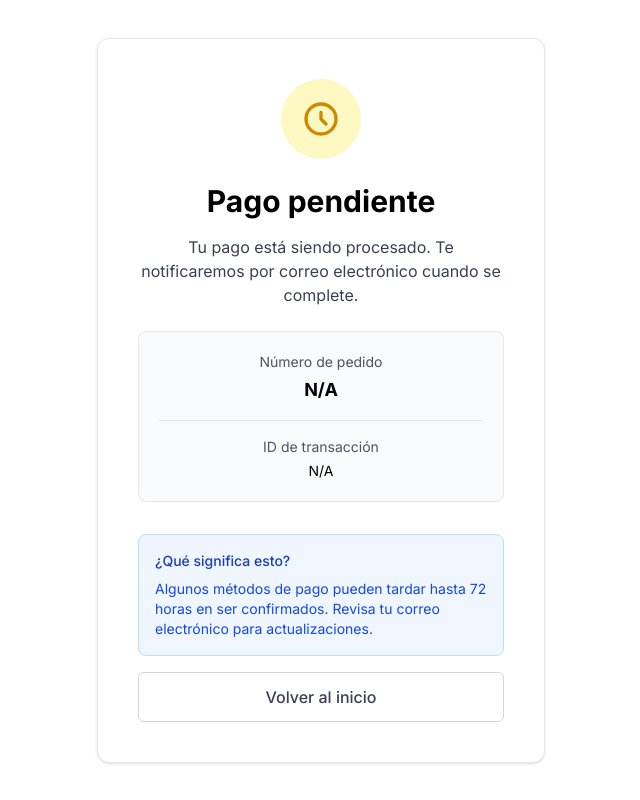
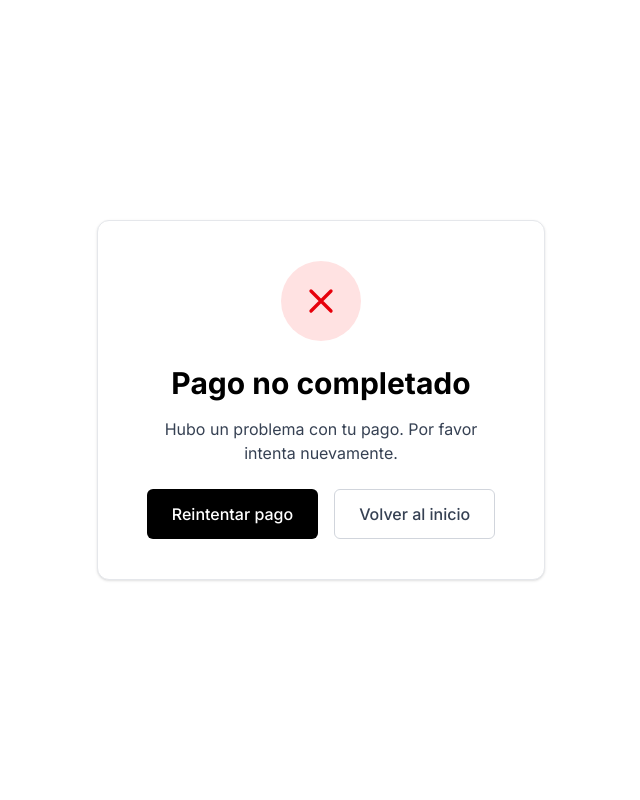
Before and after one commit to EduardoG0304/MJ, a Next.js app: page /checkout/pending in a window 1280 px wide. Shown: the whole page, without its empty margins (319-959 px from the left). Built offline with nearby package versions, Linux system fonts and the light colour scheme.

Commit message:
pending forms

```diff
--- a/src/app/checkout/pending/page.jsx
+++ b/src/app/checkout/pending/page.jsx
@@ -1,53 +1,32 @@
 'use client';
 
-import { useEffect } from 'react';
-import { useSearchParams } from 'next/navigation';
+import { Suspense } from 'react';
 import Link from 'next/link';
 
-export default function PendingPage() {
-  const searchParams = useSearchParams();
-  const orderId = searchParams.get('external_reference');
-  const paymentId = searchParams.get('payment_id');
-
-  useEffect(() => {
-    // Puedes registrar el estado pendiente aquí si es necesario
-    console.log('Pago pendiente', { orderId, paymentId });
-  }, [orderId, paymentId]);
-
+function FailureContent() {
   return (
     <div className="min-h-screen bg-white flex items-center justify-center px-4">
       <div className="text-center max-w-md w-full bg-white border border-gray-200 rounded-xl p-8 md:p-10 shadow-sm">
-        <div className="w-20 h-20 bg-yellow-100 rounded-full flex items-center justify-center mx-auto mb-6">
-          <svg xmlns="http://www.w3.org/2000/svg" className="h-10 w-10 text-yellow-600" fill="none" viewBox="0 0 24 24" stroke="currentColor">
-            <path strokeLinecap="round" strokeLinejoin="round" strokeWidth={2} d="M12 8v4l3 3m6-3a9 9 0 11-18 0 9 9 0 0118 0z" />
+        <div className="w-20 h-20 bg-red-100 rounded-full flex items-center justify-center mx-auto mb-6">
+          <svg xmlns="http://www.w3.org/2000/svg" className="h-10 w-10 text-red-600" fill="none" viewBox="0 0 24 24" stroke="currentColor">
+            <path strokeLinecap="round" strokeLinejoin="round" strokeWidth={2} d="M6 18L18 6M6 6l12 12" />
           </svg>
         </div>
-        <h1 className="text-2xl md:text-3xl font-bold text-black mb-4">Pago pendiente</h1>
+        <h1 className="text-2xl md:text-3xl font-bold text-black mb-4">Pago no completado</h1>
         <p className="text-gray-700 mb-6">
-          Tu pago está siendo procesado. Te notificaremos por correo electrónico cuando se complete.
+          Hubo un problema con tu pago. Por favor intenta nuevamente.
         </p>
 
-        <div className="bg-gray-50 p-5 rounded-lg border border-gray-200 mb-8">
-          <p className="text-sm text-gray-600 mb-1">Número de pedido</p>
-          <p className="font-mono font-bold text-lg text-black">{orderId || 'N/A'}</p>
-
-          <div className="mt-4 pt-4 border-t border-gray-200">
-            <p className="text-sm text-gray-600 mb-1">ID de transacción</p>
-            <p className="font-mono text-sm text-black break-all">{paymentId || 'N/A'}</p>
-          </div>
-        </div>
-
-        <div className="space-y-4">
-          <div className="bg-blue-50 p-4 rounded-lg border border-blue-200 text-left">
-            <h3 className="text-sm font-medium text-blue-800 mb-2">¿Qué significa esto?</h3>
-            <p className="text-sm text-blue-700">
-              Algunos métodos de pago pueden tardar hasta 72 horas en ser confirmados. Revisa tu correo electrónico para actualizaciones.
-            </p>
-          </div>
-
+        <div className="flex flex-col sm:flex-row gap-4 justify-center">
+          <Link
+            href="/checkout"
+            className="inline-flex items-center justify-center px-6 py-3 border border-transparent text-base font-medium rounded-md text-white bg-black hover:bg-gray-800 transition-colors"
+          >
+            Reintentar pago
+          </Link>
           <Link
             href="/"
-            className="inline-flex items-center justify-center w-full px-6 py-3 border border-gray-300 text-base font-medium rounded-md text-gray-700 bg-white hover:bg-gray-50 transition-colors"
+            className="inline-flex items-center justify-center px-6 py-3 border border-gray-300 text-base font-medium rounded-md text-gray-700 bg-white hover:bg-gray-50 transition-colors"
           >
             Volver al inicio
           </Link>
@@ -56,3 +35,15 @@ export default function PendingPage() {
     </div>
   );
 }
+
+export default function FailurePage() {
+  return (
+    <Suspense fallback={
+      <div className="min-h-screen flex items-center justify-center">
+        <div className="animate-spin rounded-full h-12 w-12 border-t-2 border-b-2 border-black"></div>
+      </div>
+    }>
+      <FailureContent />
+    </Suspense>
+  );
+}
```
